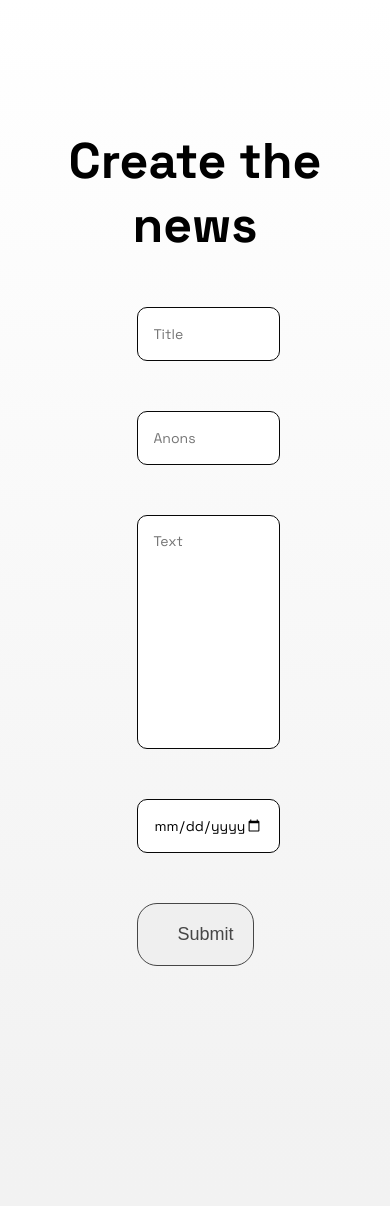
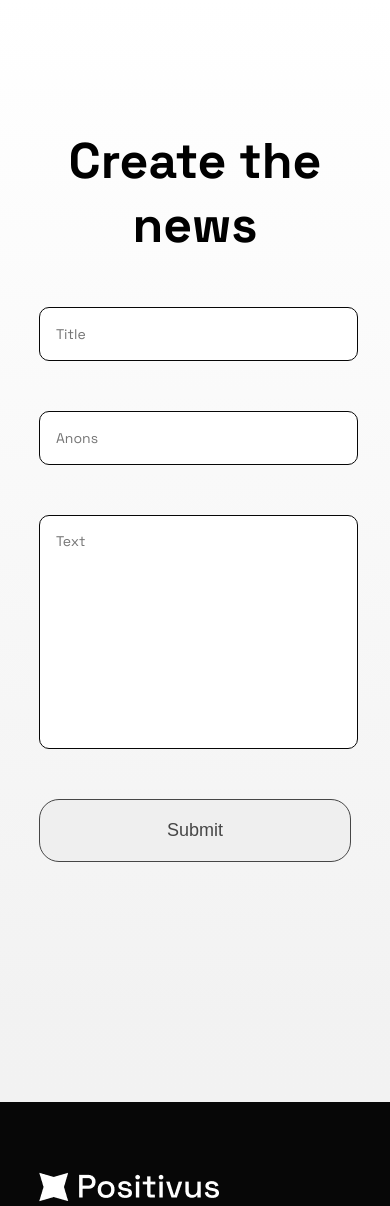
Before and after one commit to Lavislad/Freelance, a Django app: page /news/ in a window 390 px wide. Shown: the part 4939-6145 px from the top of the page. Run offline with Django 5.2, Linux system fonts and the light colour scheme; data comes from the database, SQL or seed files in the repository; both versions use the stored data as it was after the commit; some libraries are stand-ins or nearby versions.

Commit message:
Automatic Time

```diff
--- a/Freelance/feedback/models.py
+++ b/Freelance/feedback/models.py
@@ -4,7 +4,7 @@ class Feedback(models.Model):
     title = models.CharField('Title', max_length=100)
     user_name = models.CharField('User Name', max_length=30)
     full_text = models.TextField('Text')
-    date = models.DateTimeField('Publication Date')
+    date = models.DateTimeField('Publication Date', auto_now_add=True)
 
     def __str__(self):
         return self.title
--- a/Freelance/feedback/templates/feedback/feedback_update.html
+++ b/Freelance/feedback/templates/feedback/feedback_update.html
@@ -11,7 +11,6 @@
             {{ form.title }}
             {{ form.user_name }}
             {{ form.full_text }}
-            {{ form.date }}
             <button class="btn" type="submit">Submit</button>
             <p>{{ error }}</p>
         </form>
--- a/Freelance/main/static/main/css/main.css
+++ b/Freelance/main/static/main/css/main.css
@@ -46,12 +46,13 @@ img {
     margin-top: 100px;
 }
 
-.p-240 {
+.p-240,
+.p-240-login {
     padding: 120px 0;
 }
 
 .p-120 {
-    padding: 60px;
+    padding: 60px 0;
 }
 
 .h1 {
@@ -277,7 +278,8 @@ header label {
     margin: 40px auto;
 }
 
-.big-text {
+.big-text,
+.big-text-login {
     margin: 0 auto;
     padding: 50px 0;
     display: flex;
@@ -285,7 +287,8 @@ header label {
     align-content: center;
 }
 
-.big-text h3 {
+.big-text h3,
+.big-text-login h3 {
     font-size: 50px;
     font-weight: 700;
     background: #B9FF66;
@@ -295,7 +298,8 @@ header label {
     text-align: center;
 }
 
-.big-text p {
+.big-text p,
+.big-text-login p {
     display: block;
     width: 50%;
     font-size: 20px;
@@ -432,6 +436,7 @@ header label {
     cursor: text;
     font-family: 'Space Grotesk', sans-serif;
     font-size: 14px;
+    box-sizing: content-box;
 }
 
 .news-form textarea {
@@ -464,7 +469,6 @@ form .btn {
 .big-text-register h3 {
     font-size: 50px;
     font-weight: 700;
-    border-radius: 10px;
     margin: 0 auto;
     text-align: center;
     margin-top: 10px;
@@ -484,12 +488,13 @@ form .btn {
     height: auto;
     border-radius: 20px;
     background: rgb(236, 236, 236);
-    width: 640px;
+    width: 30%;
+    margin: 0 auto;
 }
 
 .hero--register .elem {
     margin: 0 auto;
-    width: 540px;
+    width: 80%;
     padding: 50px;
 }
 
@@ -766,18 +771,65 @@ footer hr {
         margin: 20px auto;
     }
 
-    .big-text {
+    .big-text,
+    .big-text-login {
         display: block;
         justify-content: none;
     }
 
-    .big-text h3 {
+    .big-text h3,
+    .big-text-login h3{
         margin-bottom: 20px;
         width: fit-content;
     }
 
-    .big-text p {
+    .big-text p,
+    .big-text-login p {
         width: 100%;
         padding: 0;
     }
+
+    .news-form {
+        width: 80vw;
+    }
+
+    .hero--login textarea,
+    .hero--login input,
+    .hero--register textarea,
+    .hero--register input,
+    .news-form input,
+    .news-form textarea {
+        width: 91.4%;
+    }
+
+    .p-240-login {
+        padding: 58px 0;
+    }
+
+    .hero--login {
+        height: auto;
+        border-radius: 20px;
+        background: rgb(236, 236, 236);
+        justify-content: row;
+    }
+
+    .hero--login img {
+        display: none;
+    }
+
+    .hero--register {
+        width: 80vw;
+    }
+
+    .hero--register .elem {
+        width: 70%;
+    }
+
+    .big-text-register h3 {
+        text-align: center;
+    }
+
+    .big-text-register p {
+        width: 90%;
+    }
 }
--- a/Freelance/main/templates/main/login.html
+++ b/Freelance/main/templates/main/login.html
@@ -8,8 +8,8 @@
     <li class="btn"><a href="#" class="nav-btn">Log in</a></li>
 {% endblock %}
 {% block content %}
-    <div class="wrapper p-240">
-        <div class="big-text container">
+    <div class="wrapper p-240-login">
+        <div class="big-text-login container">
             <h3>Log in</h3>
             <p>Lorem ipsum dolor, sit amet consectetur adipisicing elit. Perferendis id cum in illum consectetur dicta non nobis molestias voluptates iusto earum minus similique cumque facilis, maiores odit totam asperiores eveniet!</p>
         </div>
--- a/Freelance/main/templates/main/register.html
+++ b/Freelance/main/templates/main/register.html
@@ -13,7 +13,7 @@
             <h3>Register</h3>
             <p>Lorem ipsum dolor, sit amet consectetur adipisicing elit. Perferendis id cum in illum consectetur dicta non nobis molestias voluptates iusto earum minus similique cumque facilis, maiores odit totam asperiores eveniet!</p>
         </div>
-        <div class="hero--register container">
+        <div class="hero--register">
             <form class="elem">
                 <label>Enter email</label>
                 <input type="email" placeholder="Email">
--- a/Freelance/news/forms.py
+++ b/Freelance/news/forms.py
@@ -5,7 +5,7 @@ from django.forms import ModelForm, TextInput, DateTimeInput, Textarea
 class ArticlesForm(ModelForm):
     class Meta:
         model = Articles
-        fields = ['title', 'anons', 'full_text', 'date']
+        fields = ['title', 'anons', 'full_text']
 
         widgets = {
             'title': TextInput(attrs={
@@ -16,9 +16,5 @@ class ArticlesForm(ModelForm):
             }),
             'full_text': Textarea(attrs={
                 'placeholder': 'Text'
-            }),
-            'date': DateTimeInput(attrs={
-                'placeholder': 'Date',
-                'type': 'datetime-local'
-            }, format=('%Y-%m-%dT%H:%M'))
+            })
         }
--- a/Freelance/news/models.py
+++ b/Freelance/news/models.py
@@ -4,7 +4,7 @@ class Articles(models.Model):
     title = models.CharField('News Title', max_length=50)
     anons = models.CharField('News Anons', max_length=250)
     full_text = models.TextField('News Text')
-    date = models.DateTimeField('Publication Date')
+    date = models.DateTimeField('Publication Date', auto_now_add=True)
 
     def __str__(self):
         return self.title
--- a/Freelance/news/templates/news/news_index.html
+++ b/Freelance/news/templates/news/news_index.html
@@ -31,7 +31,7 @@
             {{ form.full_text }}
             {{ form.date }}
             <button class="btn" type="submit">Submit</button>
-            <span>{{ error }}</span>
+            <p>{{ error }}</p>
         </form>
     </div>
 </div>
--- a/Freelance/news/templates/news/news_update.html
+++ b/Freelance/news/templates/news/news_update.html
@@ -11,7 +11,6 @@
             {{ form.title }}
             {{ form.anons }}
             {{ form.full_text }}
-            {{ form.date }}
             <button class="btn" type="submit">Submit</button>
             <span>{{ error }}</span>
         </form>
```
Also changed, not shown: Freelance/feedback/forms.py (+2 -6 lines), Freelance/db.sqlite3.
